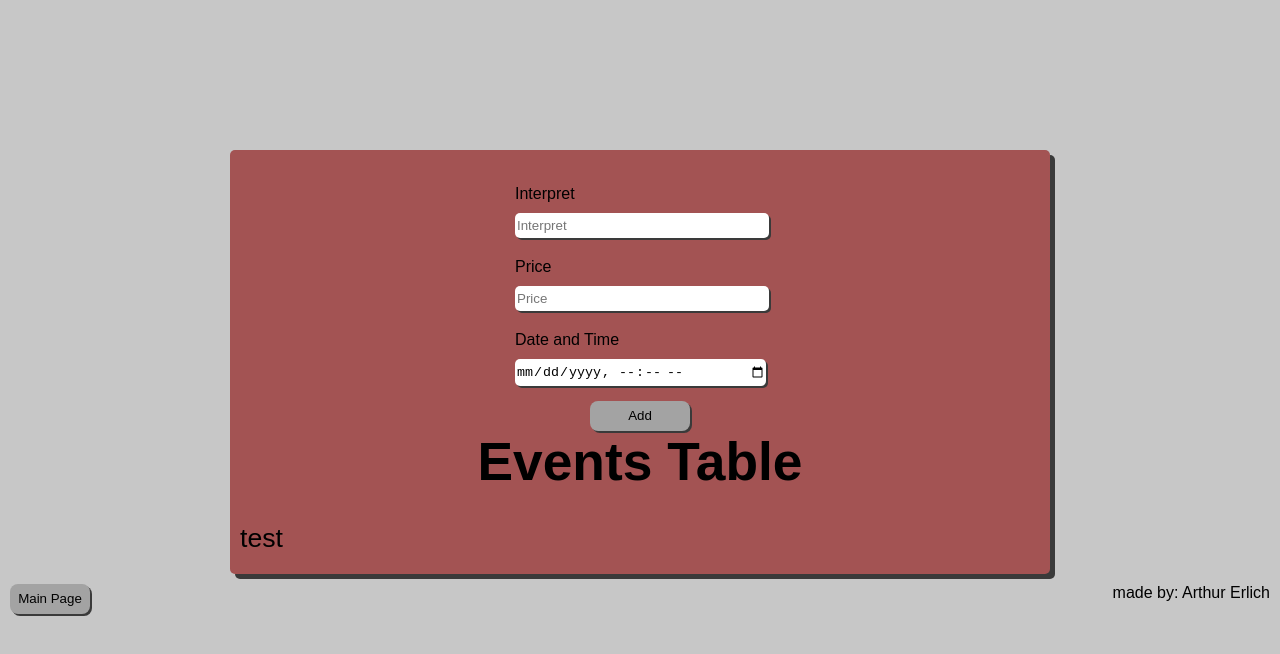
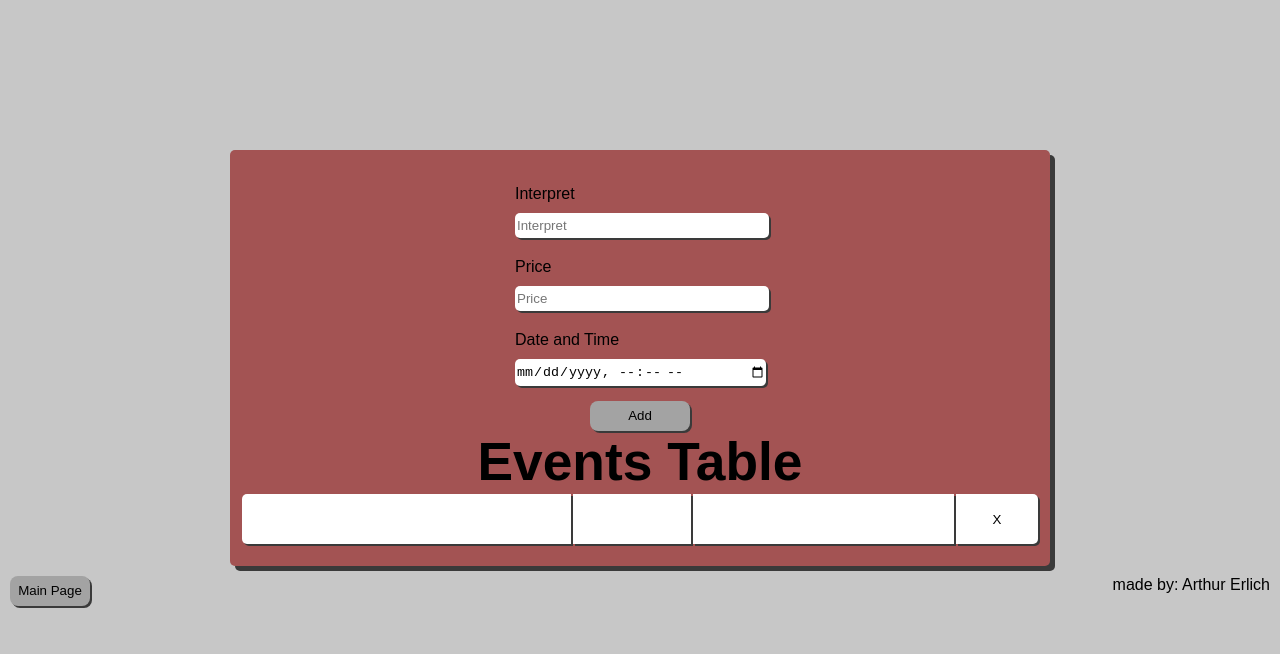
Before and after one commit to ArthurErlich/GISPraktikum, a plain HTML site: page MainFolder/4_Aufgabe/startpage.html in a window 1280 px wide. Drawn offline with Linux system fonts and the light colour scheme.

Commit message:
Update startpage.html

```diff
--- a/MainFolder/4_Aufgabe/startpage.html
+++ b/MainFolder/4_Aufgabe/startpage.html
@@ -11,41 +11,50 @@
     <!--JavaScript-->
     <script src="JS/Script.js" defer></script>
 </head>
+
+
+<body>
     <header>
 
     </header>
-
-<body>
     <div id="mainContener">
-        <form action="">
+        <form class="toDoForm">
 
             <div class="field">
-                <label for="interpret_input">Interpret</label>
+                <label for="interpret_input">Interpret</label> <br>
                 <input id="interpret_input" type="text" placeholder="Interpret">
             </div>
             <div class="field">
-                <label for="price_input">Price</label>
+                <label for="price_input">Price</label><br>
                 <input id="price_input" type="number" placeholder="Price">
             </div>
             <div class="field">
-                <label for="datetime-local_input">Date and Time</label>
+                <label for="datetime-local_input">Date and Time</label><br>
                 <input id="datetime-local_input" type="datetime-local">
             </div class="field">
-                <button id="Button-Add">Add</button>
+
+            <button type="button" id="Button-Add">Add</button>
             <div>
 
             </div>
-            <h1>Events Table</h1> <br>
-            <div class ="toDoOUT">
-                <!-- insert TS CODE HIERE with delete Button-->
-                <div id="toDoElement">test</div>
+            <h1>Events Table</h1>
+            <div id="toDoOUT">
+                <table>
+                    <tr class="toDoElement" >
+                        <td class="tnterpret_out"></td>
+                        <td class="price_out"></td>
+                        <td class="datetime_out"></td>
+                        <td class="delet"><button type="button" class="deletButton">X</button></td>
+                    </tr>
+
+                </table>
+                  <!-- Auto generate the table-->
+
 
             </div>
         </form>
 
     </div>
-
-</body>
     <footer>
         <div id="links">
             <a href="../MainStartPage.html">Main Page</a>
@@ -54,6 +63,8 @@
             made by: Arthur Erlich
         </div>
     </footer>
-</div>
+
+</body>
+
 
 </html>
```
Lines whose indentation alone changed are shown as unchanged.
